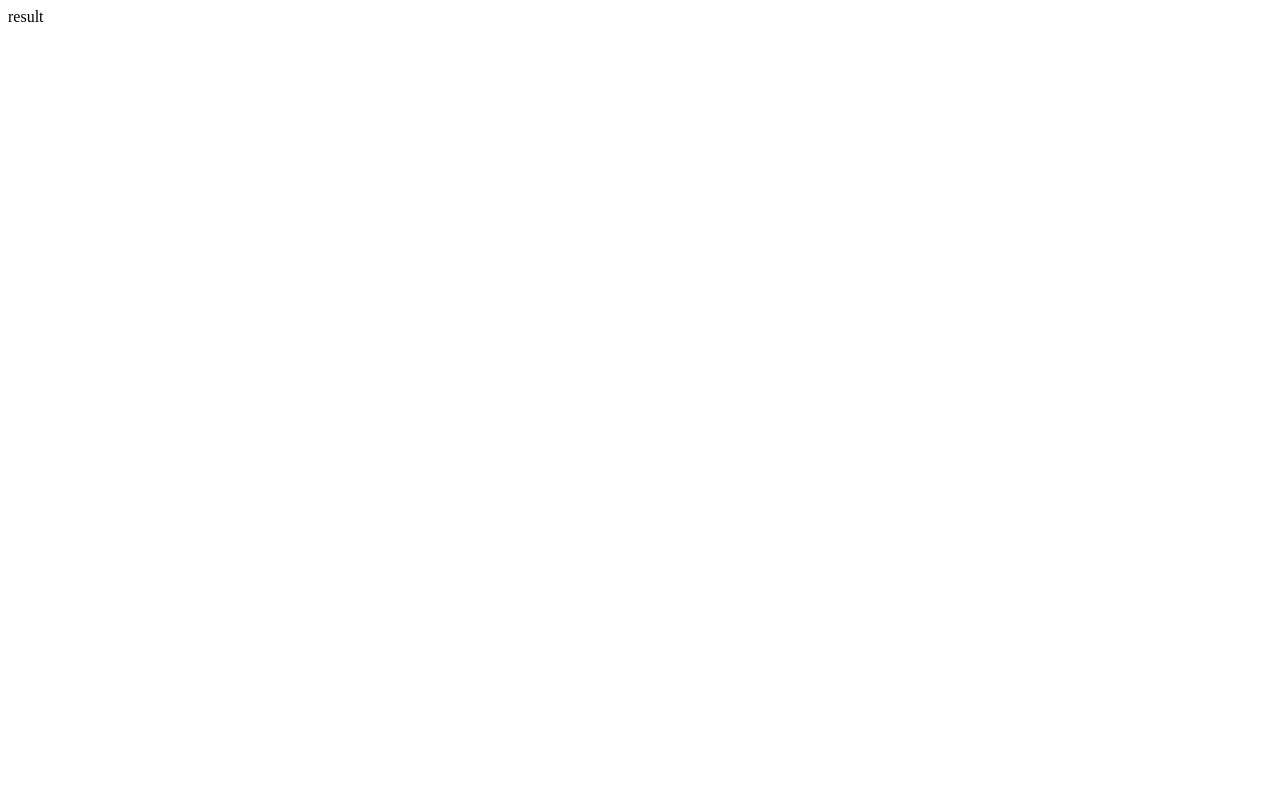
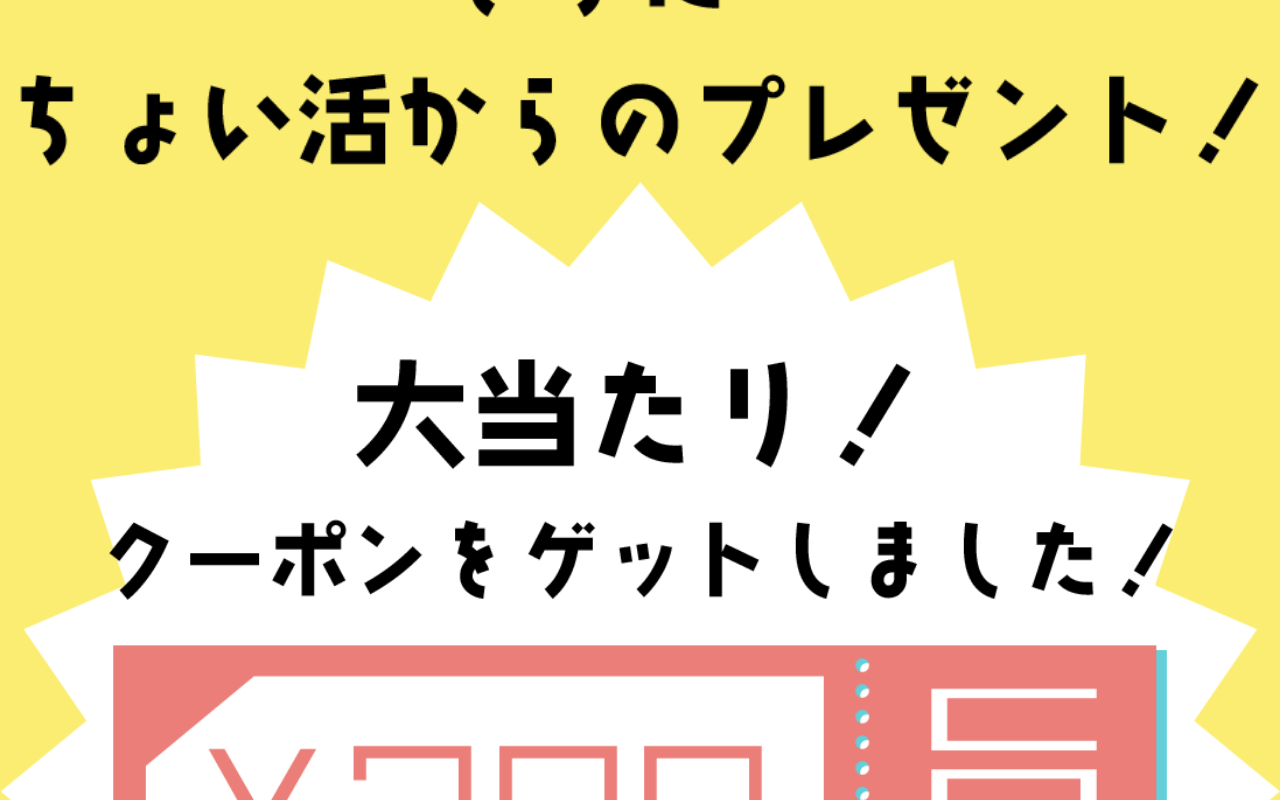
Before and after one commit to 0fk0/choikatu_front, a plain HTML site: page result.html in a window 1280 px wide. Shown: the top 800 px of the page. Drawn offline with Linux system fonts and the light colour scheme.

Commit message:
修正版5

```diff
--- a/result.html
+++ b/result.html
@@ -1,11 +1,16 @@
 <!DOCTYPE html>
-<html lang="en">
+<html lang="ja">
 <head>
     <meta charset="UTF-8">
     <meta name="viewport" content="width=device-width, initial-scale=1.0">
-    <title>Document</title>
+    <title>ガチャ結果</title>
+    <link rel="stylesheet" href="/style/result.css">
 </head>
 <body>
-    result
+    <div id="content">
+        <img src="/img/speech.png">
+        <img src="/img/present.png">
+        <img src="/img/pricecut.png">
+    </div>
 </body>
 </html>
--- /dev/null
+++ b/style/result.css
@@ -0,0 +1,19 @@
+body {
+    display: flex;
+    flex-direction: row;
+    align-items: center;
+    height: 100vh;
+    margin: 0;
+    padding: 0;
+    background-color: #FBED71;
+}
+
+img {
+    width: 100vw;
+}
+
+#content {
+    display: flex;
+    flex-direction: column;
+    justify-content: space-between;
+}
```
